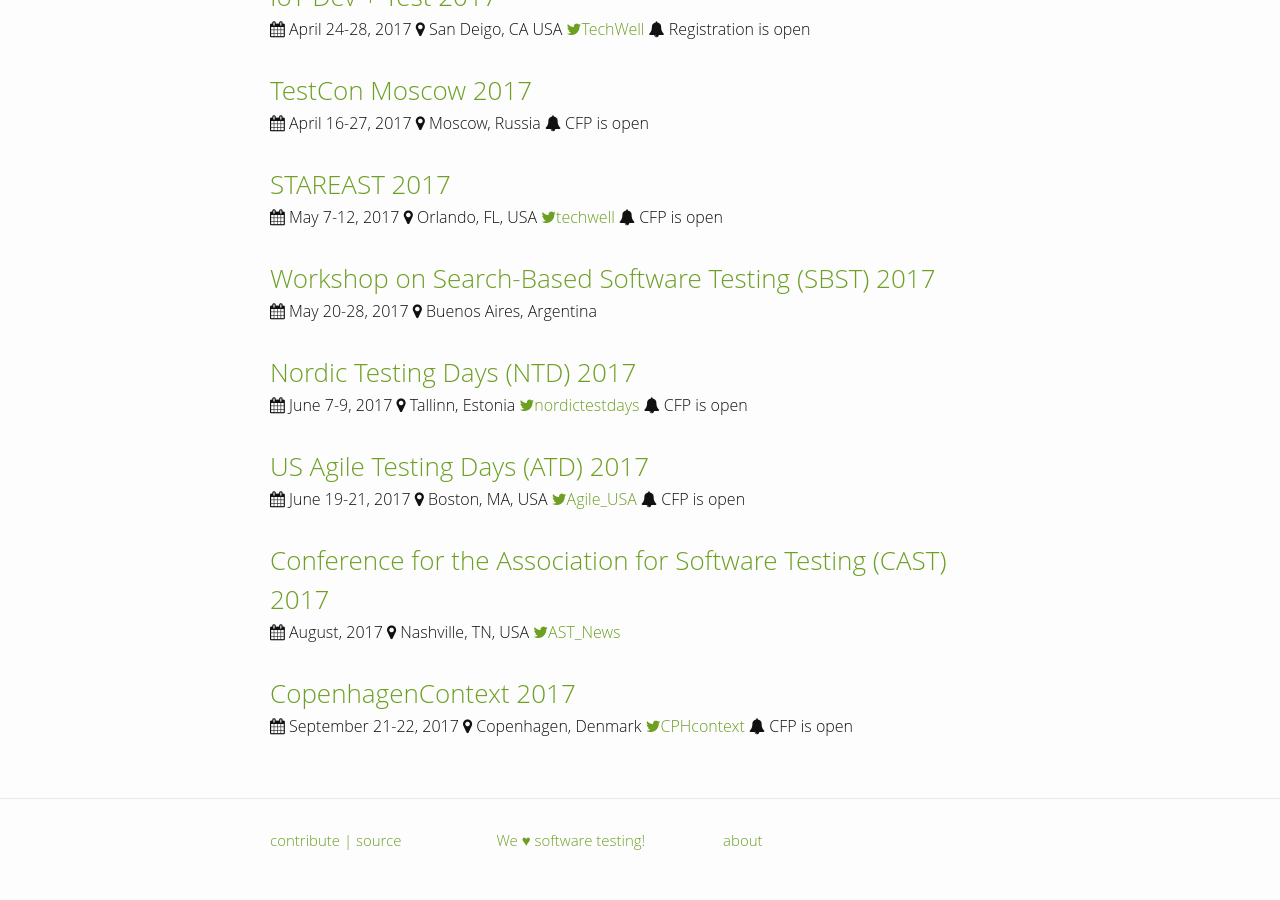
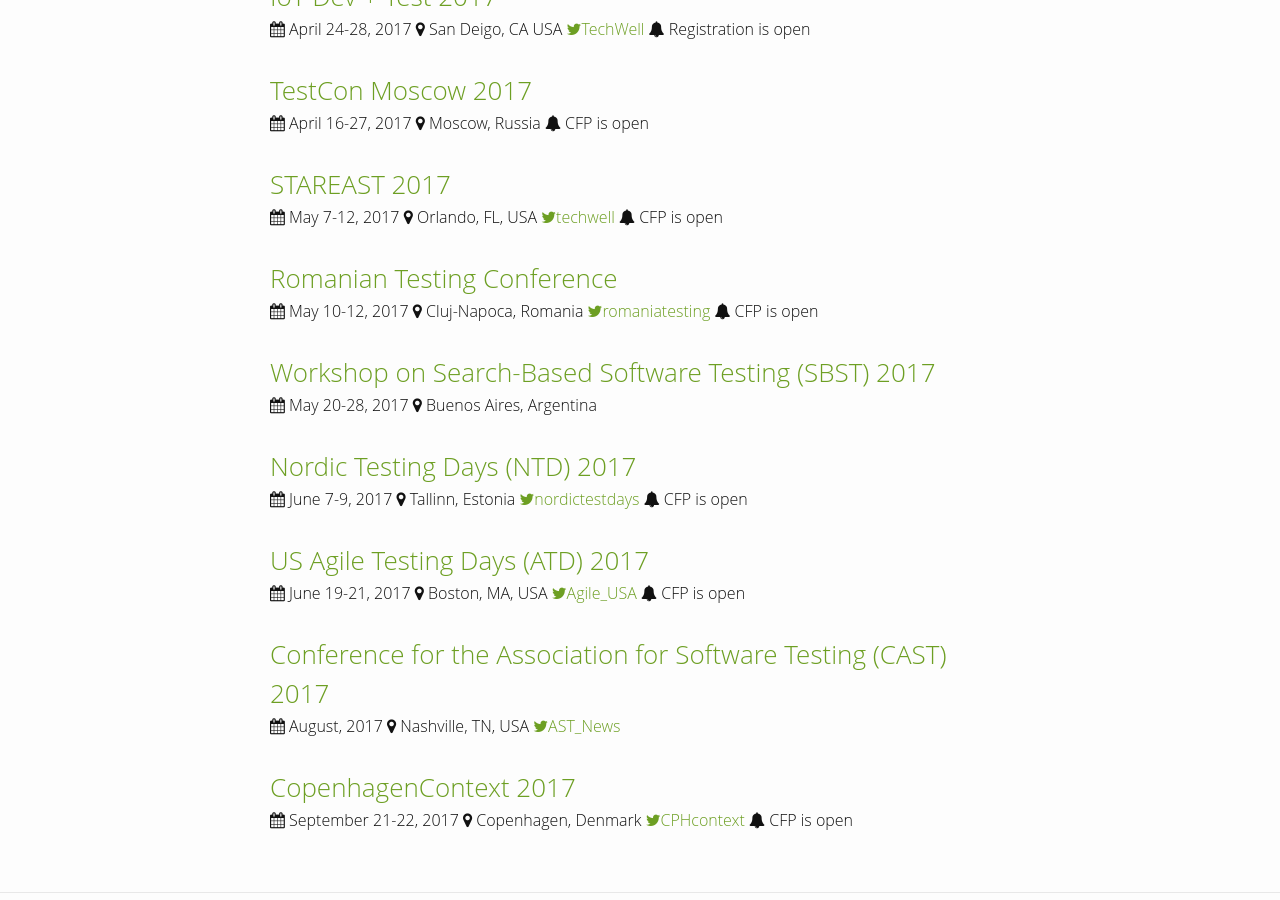
Before and after one commit to TestingConferences/testingconferences.github.io, a Jekyll site: the page built from index.html, in a window 1280 px wide and 900 px high, scrolled down 2341 px. Built offline with Jekyll 4.4.1, drawn with Linux system fonts in a browser that asks for light colours.

Commit message:
new conf added
romaniatesting conf added

```diff
--- a/_data/current.yml
+++ b/_data/current.yml
@@ -165,6 +165,14 @@
   twitter: techwell
   status: CFP is open
 
+
+- name: Romanian Testing Conference
+  location: Cluj-Napoca, Romania
+  dates: "May 10-12, 2017"
+  url: http://romaniatesting.ro/
+  twitter: romaniatesting
+  status: CFP is open
+
 - name: Workshop on Search-Based Software Testing (SBST) 2017
   location: Buenos Aires, Argentina
   dates: "May 20-28, 2017"
```
